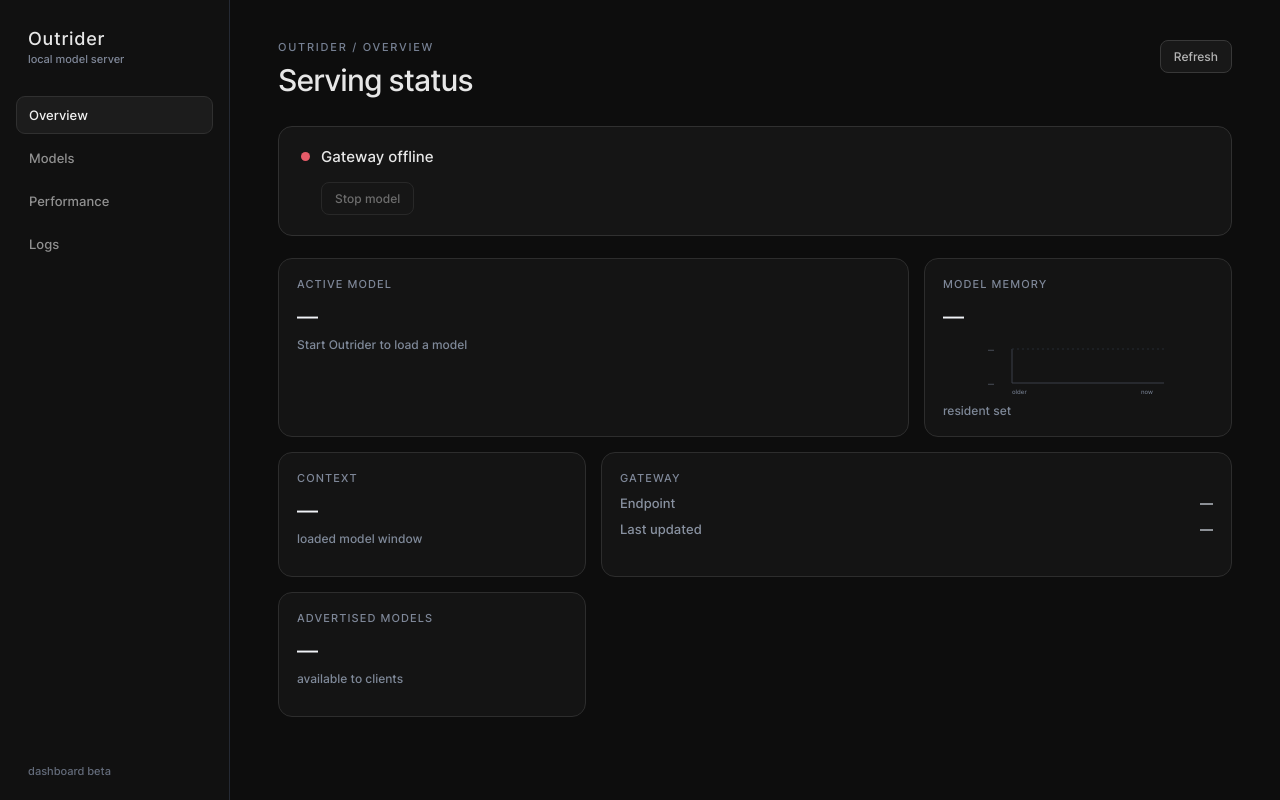
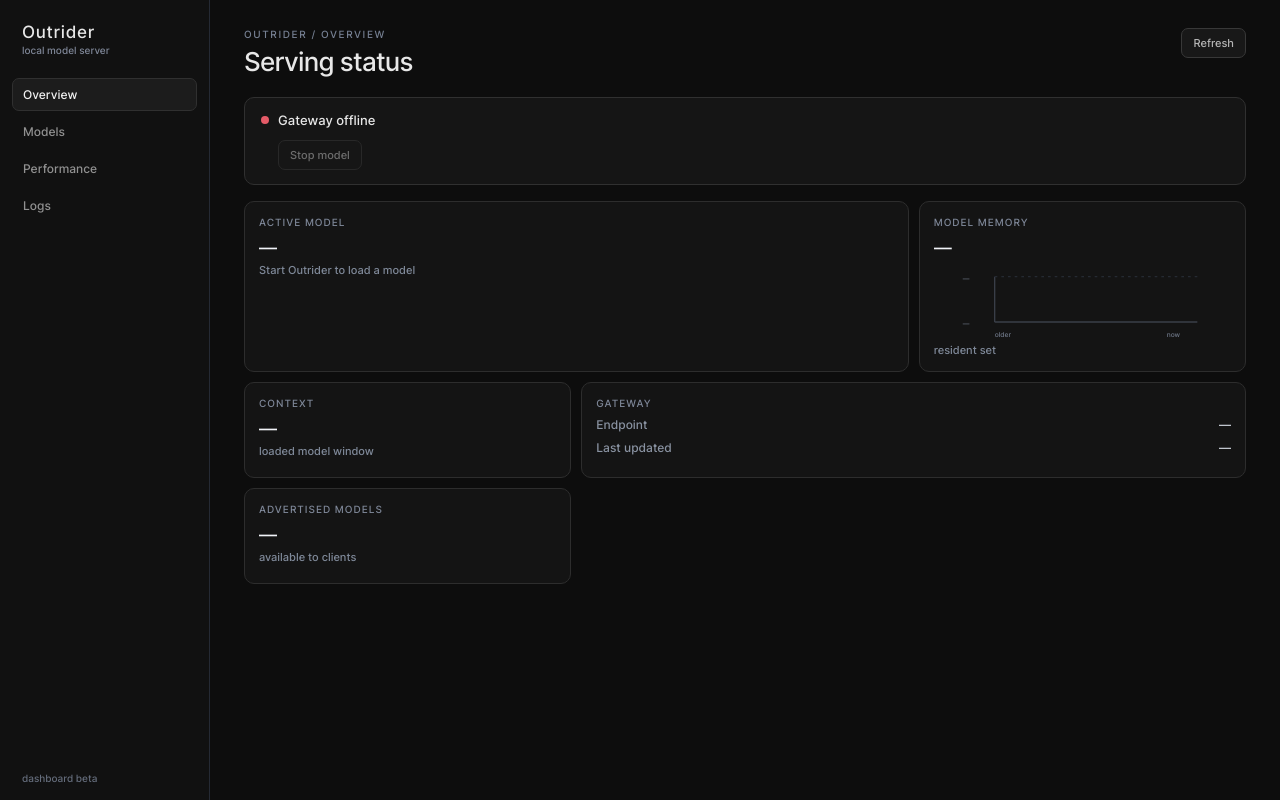
Before and after one commit to corvines/outrider, a website built with Vite: page dashboard/frontend/index.html in a window 1280 px wide. Built offline with nearby package versions, Linux system fonts and the light colour scheme; what @wailsio/runtime would draw is missing.

Commit message:
fix: compact dashboard layout

```diff
--- a/dashboard/frontend/public/style.css
+++ b/dashboard/frontend/public/style.css
@@ -13,79 +13,80 @@
 }
 
 * { box-sizing: border-box; }
-body { margin: 0; min-width: 820px; background: #0d0d0d; }
+html, body, #app { height: 100%; }
+body { margin: 0; min-width: 820px; overflow: hidden; background: #0d0d0d; }
 button { font: inherit; }
 
-.shell { display: flex; min-height: 100vh; }
+.shell { display: flex; height: 100vh; min-height: 0; }
 .sidebar {
-  width: 230px; padding: 28px 16px 20px; border-right: 1px solid #252a34;
-  background: #111; flex: 0 0 auto;
+  position: relative; width: 210px; height: 100vh; padding: 22px 12px 16px; border-right: 1px solid #252a34;
+  background: #111; flex: 0 0 auto; overflow: hidden;
 }
-.brand { padding: 0 12px 30px; }
-.brand h1 { margin: 0; font-size: 18px; letter-spacing: .04em; }
-.brand small { display: block; color: #7f8798; font-size: 11px; margin-top: 3px; }
-.nav { display: grid; gap: 5px; }
+.brand { padding: 0 10px 22px; }
+.brand h1 { margin: 0; font-size: 17px; letter-spacing: .04em; }
+.brand small { display: block; color: #7f8798; font-size: 10px; margin-top: 2px; }
+.nav { display: grid; gap: 4px; }
 .nav button {
-  border: 1px solid transparent; border-radius: 9px; background: transparent; color: #919191; text-align: left;
-  padding: 10px 12px; cursor: pointer; font-size: 13px;
+  border: 1px solid transparent; border-radius: 7px; background: transparent; color: #919191; text-align: left;
+  padding: 8px 10px; cursor: pointer; font-size: 12px;
 }
 .nav button:hover, .nav button.active { background: #1c1c1c; border-color: #303030; color: #f1f1f1; }
 .nav button.active { box-shadow: none; }
-.sidebar-footer { position: absolute; bottom: 22px; padding: 0 12px; color: #646c7b; font-size: 11px; }
+.sidebar-footer { position: absolute; bottom: 16px; padding: 0 10px; color: #646c7b; font-size: 10px; }
 
-.content { max-width: 1260px; width: 100%; padding: 40px 48px 56px; }
-.topline { display: flex; justify-content: space-between; align-items: start; margin-bottom: 28px; }
-.top-actions { display: flex; align-items: center; gap: 14px; }
-.eyebrow { color: #768093; font-size: 11px; letter-spacing: .16em; text-transform: uppercase; }
-.title { margin: 8px 0 0; font-size: 30px; font-weight: 700; letter-spacing: -.03em; }
+.content { max-width: 1260px; width: 100%; height: 100vh; padding: 28px 34px 34px; overflow: auto; }
+.topline { display: flex; justify-content: space-between; align-items: start; margin-bottom: 20px; }
+.top-actions { display: flex; align-items: center; gap: 10px; }
+.eyebrow { color: #768093; font-size: 10px; letter-spacing: .16em; text-transform: uppercase; }
+.title { margin: 6px 0 0; font-size: 26px; font-weight: 700; letter-spacing: -.03em; }
 .page.hidden { display: none; }
-.page-intro { margin: 0 0 22px; }
-.page-intro p { margin: 8px 0 0; color: #8992a1; font-size: 13px; }
-.refresh { border: 1px solid #383838; border-radius: 8px; background: #181818; color: #b5b5b5; padding: 8px 13px; cursor: pointer; font-size: 12px; }
+.page-intro { margin: 0 0 16px; }
+.page-intro p { margin: 6px 0 0; color: #8992a1; font-size: 12px; }
+.refresh { border: 1px solid #383838; border-radius: 7px; background: #181818; color: #b5b5b5; padding: 7px 11px; cursor: pointer; font-size: 11px; }
 .refresh:hover { border-color: #666; color: #fff; }
 
-.status-card { border: 1px solid #303030; border-radius: 14px; padding: 20px 22px; background: #151515; margin-bottom: 22px; }
-.status-row { display: flex; align-items: center; gap: 11px; }
-.status-dot { width: 9px; height: 9px; border-radius: 50%; background: #f9a33a; }
+.status-card { border: 1px solid #303030; border-radius: 10px; padding: 14px 16px; background: #151515; margin-bottom: 16px; }
+.status-row { display: flex; align-items: center; gap: 9px; }
+.status-dot { width: 8px; height: 8px; border-radius: 50%; background: #f9a33a; }
 .status-dot.ok { background: #41bd79; }
 .status-dot.legacy { background: #d6a84f; }
 .status-dot.offline { background: #e55b68; }
-.status-label { font-size: 15px; font-weight: 600; }
-.status-detail { color: #8c95a6; font-size: 12px; margin: 8px 0 0 20px; }
-.status-actions { display: flex; align-items: center; gap: 12px; margin: 16px 0 0 20px; }
-.action-status { color: #858585; font-size: 12px; }
+.status-label { font-size: 13px; font-weight: 600; }
+.status-detail { color: #8c95a6; font-size: 11px; margin: 6px 0 0 17px; }
+.status-actions { display: flex; align-items: center; gap: 10px; margin: 12px 0 0 17px; }
+.action-status { color: #858585; font-size: 11px; }
 
-.grid { display: grid; grid-template-columns: repeat(3, minmax(0, 1fr)); gap: 15px; }
-.card { border: 1px solid #2d2d2d; border-radius: 14px; background: #141414; padding: 18px; min-height: 125px; }
+.grid { display: grid; grid-template-columns: repeat(3, minmax(0, 1fr)); gap: 10px; }
+.card { border: 1px solid #2d2d2d; border-radius: 10px; background: #141414; padding: 14px; min-height: 96px; }
 .card-full { width: 100%; }
 .card-wide { grid-column: span 2; }
-.card-title { color: #7e8798; font-size: 11px; letter-spacing: .1em; text-transform: uppercase; }
-.card-value { margin-top: 13px; color: #f1f3f8; font-size: 21px; font-weight: 650; overflow: hidden; text-overflow: ellipsis; white-space: nowrap; }
-.card-note { margin-top: 8px; color: #7f8999; font-size: 12px; }
-.sparkline { display: block; width: 100%; height: 54px; margin-top: 12px; overflow: visible; }
+.card-title { color: #7e8798; font-size: 10px; letter-spacing: .1em; text-transform: uppercase; }
+.card-value { margin-top: 9px; color: #f1f3f8; font-size: 18px; font-weight: 650; overflow: hidden; text-overflow: ellipsis; white-space: nowrap; }
+.card-note { margin-top: 5px; color: #7f8999; font-size: 11px; }
+.sparkline { display: block; width: 100%; height: 72px; margin-top: 8px; overflow: visible; }
 .chart-axis { stroke: #3a3f49; stroke-width: 1; }
 .chart-grid { stroke: #252a32; stroke-width: 1; stroke-dasharray: 2 3; }
-.chart-label { fill: #6f7888; font-size: 6px; font-family: Inter, -apple-system, BlinkMacSystemFont, sans-serif; }
+.chart-label { fill: #6f7888; font-size: 5px; font-family: Inter, -apple-system, BlinkMacSystemFont, sans-serif; }
 .sparkline polyline { fill: none; stroke: #55b4ff; stroke-linecap: round; stroke-linejoin: round; stroke-width: 2; }
-.metric { display: flex; justify-content: space-between; gap: 20px; margin-top: 10px; font-size: 13px; }
+.metric { display: flex; justify-content: space-between; gap: 20px; margin-top: 8px; font-size: 12px; }
 .metric span:first-child { color: #8992a1; }
 .metric span:last-child { color: #dce2ec; font-variant-numeric: tabular-nums; }
-.model-list { display: grid; gap: 10px; margin-top: 15px; }
-.model { display: flex; justify-content: space-between; align-items: center; padding: 10px 11px; border: 1px solid #252d39; border-radius: 7px; }
-.model strong { font-size: 13px; font-weight: 550; }
-.model small { color: #7f8999; font-size: 11px; }
-.model-action { border: 1px solid #3b3b3b; border-radius: 7px; background: #1b1b1b; color: #bdbdbd; padding: 6px 9px; cursor: pointer; font-size: 11px; }
+.model-list { display: grid; gap: 7px; margin-top: 10px; max-height: calc(100vh - 170px); overflow-y: auto; padding-right: 4px; }
+.model { display: flex; justify-content: space-between; align-items: center; padding: 7px 9px; border: 1px solid #252d39; border-radius: 6px; }
+.model strong { font-size: 12px; font-weight: 550; }
+.model small { color: #7f8999; font-size: 10px; }
+.model-action { border: 1px solid #3b3b3b; border-radius: 6px; background: #1b1b1b; color: #bdbdbd; padding: 5px 8px; cursor: pointer; font-size: 10px; }
 .model-action:hover { border-color: #686868; color: #fff; }
 button:disabled { cursor: wait; opacity: .55; }
 .pill { color: #72b3ff; background: #173153; border-radius: 4px; padding: 4px 7px; font-size: 10px; }
-.empty { color: #8891a0; font-size: 13px; margin-top: 15px; }
-.log-empty { margin: 16px 0 0; color: #8992a1; font: inherit; font-size: 13px; white-space: pre-wrap; }
+.empty { color: #8891a0; font-size: 12px; margin-top: 10px; }
+.log-empty { margin: 12px 0 0; color: #8992a1; font: inherit; font-size: 12px; white-space: pre-wrap; }
 .log-empty code { color: #dce2ec; font-family: inherit; }
 .error { color: #f29ba3; }
 
 @media (max-width: 930px) {
-  .content { padding-left: 30px; padding-right: 30px; }
-  .sidebar { width: 200px; }
+  .content { padding-left: 24px; padding-right: 24px; }
+  .sidebar { width: 185px; }
   .grid { grid-template-columns: repeat(2, minmax(0, 1fr)); }
   .card-wide { grid-column: span 2; }
 }
```
Also changed, not shown: 1 other file.
